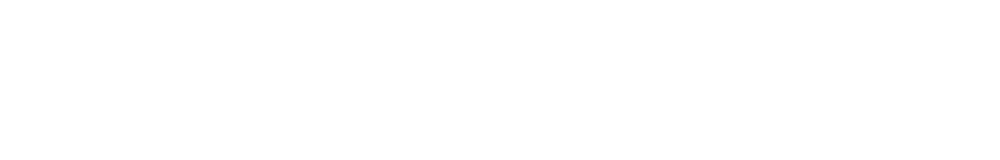
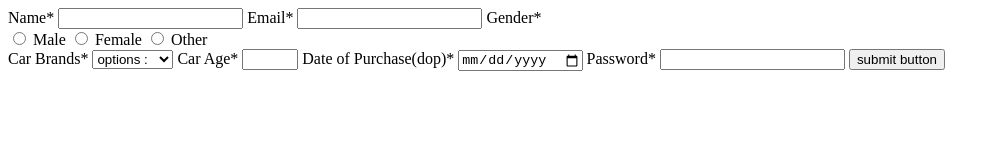
Before and after one commit to acciojob/car-insurance-form-alka-rani, a website: page main.html in a window 1280 px wide. Shown: the whole page, without its empty margins (0-1000 px from the left). Drawn offline with Linux system fonts and the light colour scheme.

Commit message:
created a submission

```diff
--- a/main.html
+++ b/main.html
@@ -7,6 +7,45 @@
 </head>
 
 <body>
+	<form method="POST">
+  <label for="name">Name*</label>
+  <input type="text" id="name" name="name" required>
+
+  <label for="email">Email*</label>
+  <input type="email" id="email" name="email" required>
+
+  <label>Gender*</label>
+  <div>
+    <input type="radio" id="male" name="gender" value="male" required>
+    <label for="male">Male</label>
+
+    <input type="radio" id="female" name="gender" value="female" required>
+    <label for="female">Female</label>
+
+    <input type="radio" id="other" name="gender" value="other" required>
+    <label for="other">Other</label>
+  </div>
+
+  <label for="cars">Car Brands*</label>
+  <select id="cars" name="cars" required>
+    <option value="">options :</option>
+    <option value="BMW">BMW</option>
+    <option value="Audi">Audi</option>
+    <option value="Mercedes">Mercedez</option>
+  </select>
+
+  <label for="carage">Car Age*</label>
+  <input type="number" id="carage" name="carage" min="1" max="50" required>
+
+  <label for="dop">Date of Purchase(dop)*</label>
+  <input type="date" id="dop" name="dop" required>
+
+  <label for="password">Password*</label>
+  <input type="password" id="password" name="password" required>
+
+  <button type="submit">submit button</button>
+</form>
+
 	<!-- the entire body must be written by student -->
     <script type="text/javascript" src="./script.js">
 </script>
```
